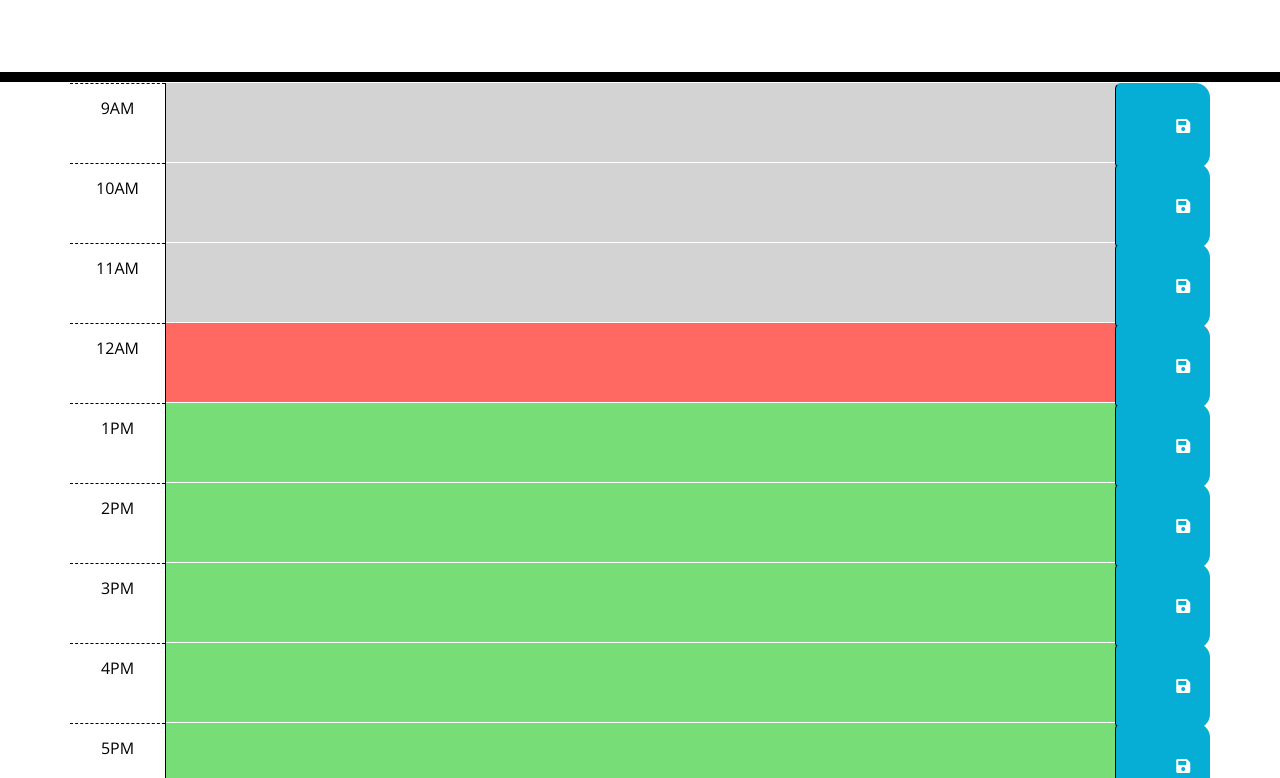
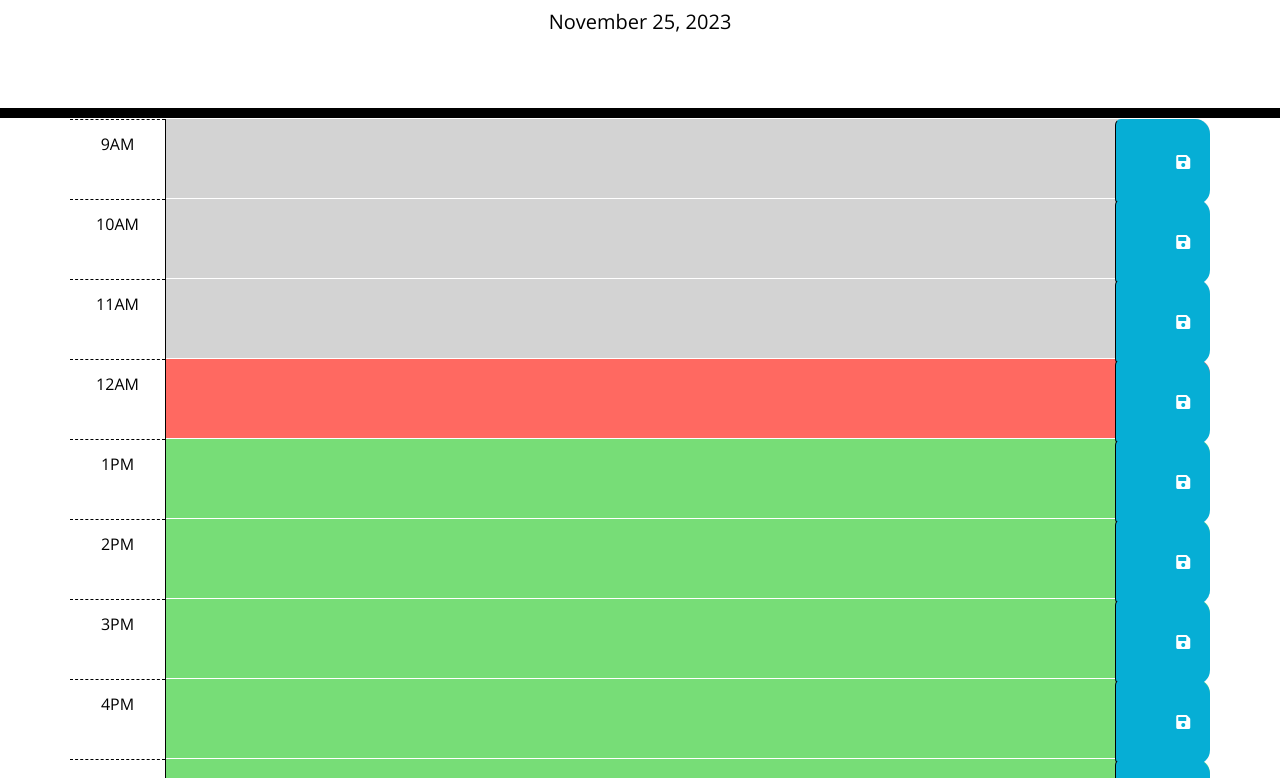
Before and after one commit to gdavies2736/Third-Party-APIs-Daily-Planner-App, a plain HTML site: page index.html in a window 1280 px wide. Shown: the part 169-947 px from the top of the page. Drawn offline with nearby package versions, Linux system fonts and the light colour scheme.

Commit message:
started code for today's date

```diff
--- a/index.html
+++ b/index.html
@@ -107,6 +107,7 @@
     </div>
 
     <script src="https://cdnjs.cloudflare.com/ajax/libs/jquery/3.2.1/jquery.min.js"></script>
+    <script src="https://cdnjs.cloudflare.com/ajax/libs/moment.js/2.24.0/moment.min.js"></script>
     <script src="https://cdn.jsdelivr.net/npm/dayjs@1/dayjs.min.js"></script>
     <script src="./starter/script.js"></script>
   </body>
--- a/starter/script.js
+++ b/starter/script.js
@@ -1,3 +1,15 @@
+//Display date and time at start
+//Need to run function to call and display date on page load
+
+var currentDay = moment().format('LL');
+$("#currentDay").text(currentDay);
+
+console.log(currentDay);
+
+
+
+
+
 $(".time-block").each(function(){
 var currentHour = dayjs().hour()
 var blockHour = parseInt($(this).attr("id").split("-")[1])
```
